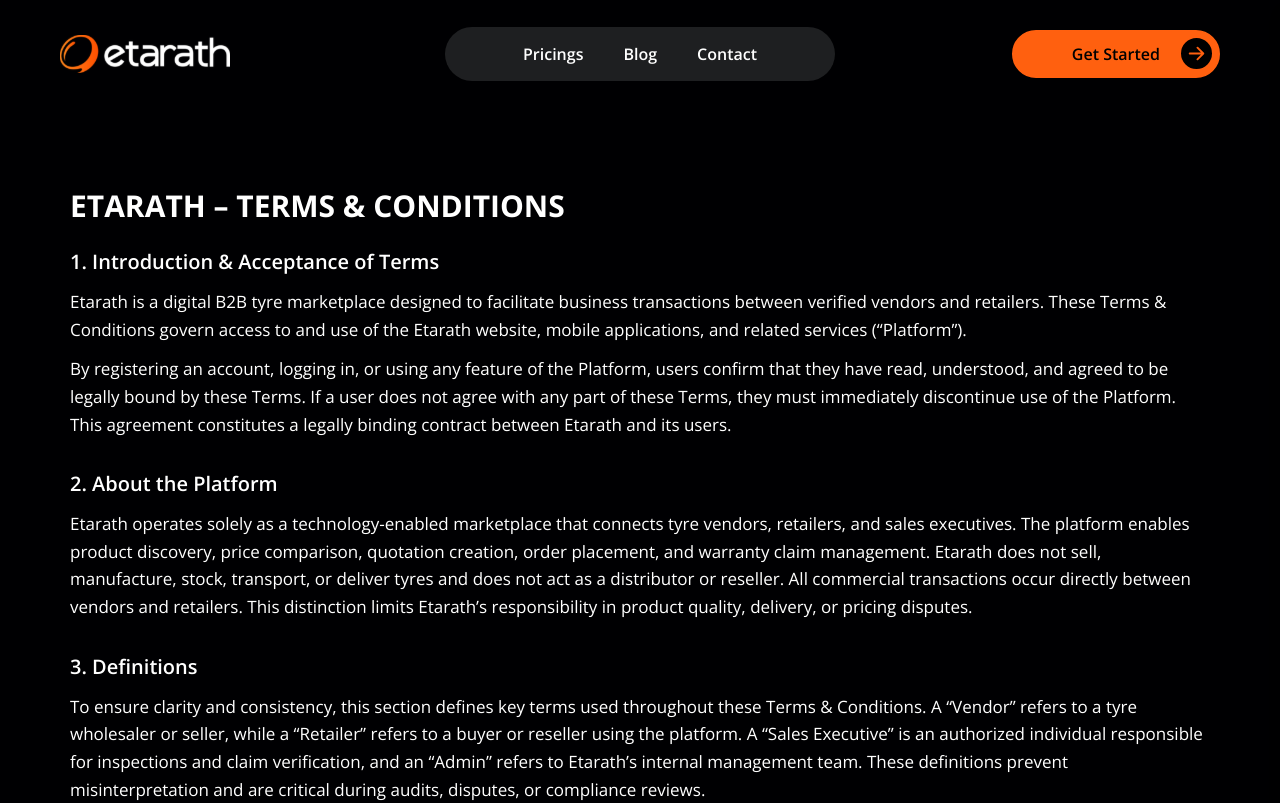
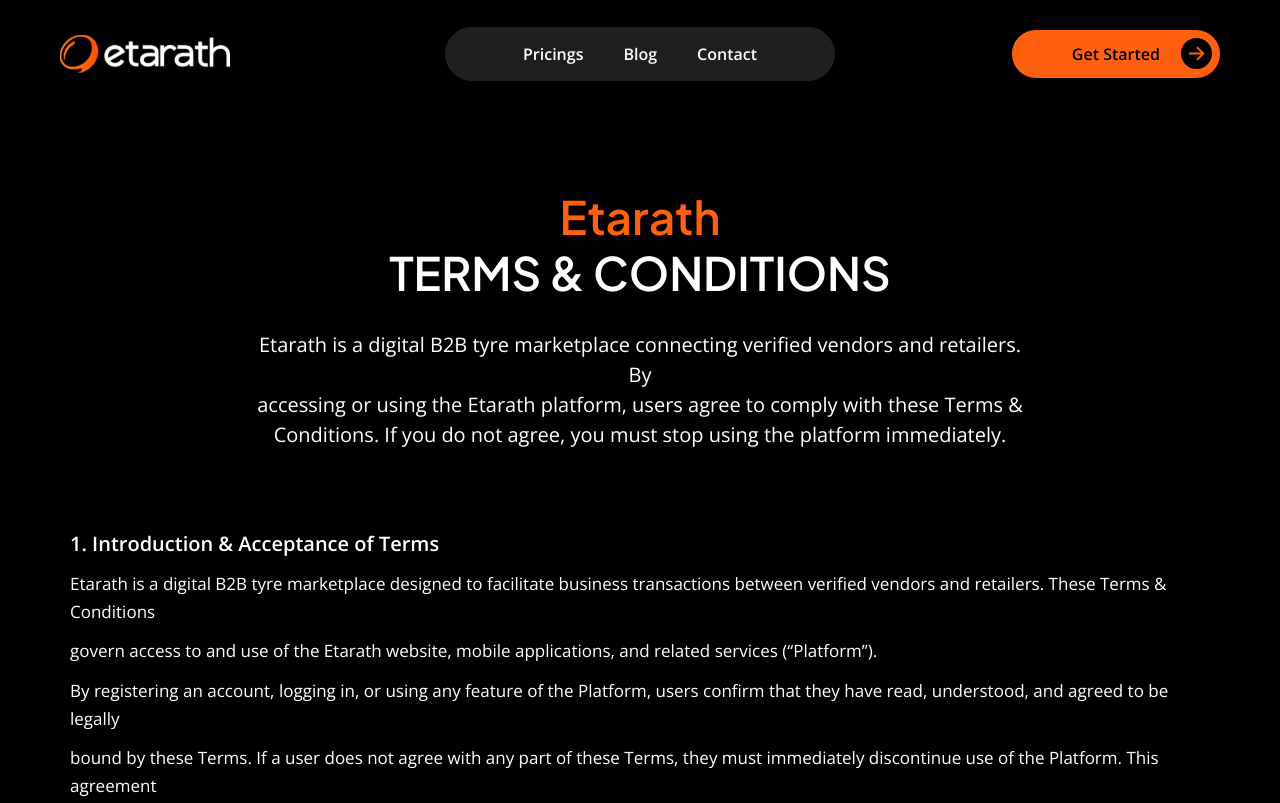
Before and after one commit to sarathcredot/Etarath, a Next.js app: page /terms-and-conditions in a window 1280 px wide. Shown: the top 803 px of the page. Built offline with nearby package versions, Linux system fonts and the light colour scheme.

Commit message:
privacy-policy and terms-and-conditions changes

```diff
--- a/src/app/blog/layout.tsx
+++ /dev/null
@@ -1,18 +0,0 @@
-
-
-import "@/app/globals.css";
-
-
-export default function RootLayout({
-    children,
-}: {
-    children: React.ReactNode;
-}) {
-    return (
-        <>
-
-            {children}
-
-        </>
-    );
-}
--- a/src/app/blog/page.tsx
+++ b/src/app/blog/page.tsx
@@ -14,7 +14,7 @@
         // Fetch blog data from the API
         const fetchBlogs = async () => {
             try {
-                const response = await axios.get(`${process.env.NEXT_PUBLIC_BACKEND_UR}/common/blogs`);
+                const response = await axios.get(`${process.env.NEXT_PUBLIC_BACKEND_URL}/common/blogs`);
                 const blogs = response?.data?.data;
 
                 console.log("Fetched blogs:", blogs);
--- a/src/app/privacy-policy/layout.tsx
+++ /dev/null
@@ -1,20 +0,0 @@
-
-
-import "@/app/globals.css";
-import Navbar from "@/components/common/Navbar";
-import Footer from "@/components/common/Footer";
-
-
-export default function RootLayout({
-    children,
-}: {
-    children: React.ReactNode;
-}) {
-    return (
-        <>
-
-            {children}
-
-        </>
-    );
-}
--- a/src/app/privacy-policy/page.tsx
+++ b/src/app/privacy-policy/page.tsx
@@ -45,11 +45,11 @@
     }, []);
 
     return (
-        <div className=''>
+        <div className='mb-30'>
             <Heading2 ref={heading1Ref} className=" text-center mb-[30px]">
                 <span className="text-primary">Etarath </span>
                 <br />
-                Privacy Policy – Overview
+                Privacy Policy
 
             </Heading2>
             <SubHeading1
@@ -61,7 +61,7 @@
             </SubHeading1>
 
 
-            <section ref={policyRef} className="">
+            <section ref={policyRef} className="mt-20">
                 {/* <Heading4 className="text-3xl font-bold mb-6">
                     ETARATH – PRIVACY POLICY
                 </Heading4> */}
--- a/src/app/terms-and-conditions/layout.tsx
+++ /dev/null
@@ -1,20 +0,0 @@
-
-
-import "@/app/globals.css";
-import Navbar from "@/components/common/Navbar";
-import Footer from "@/components/common/Footer";
-
-
-export default function RootLayout({
-    children,
-}: {
-    children: React.ReactNode;
-}) {
-    return (
-        <>
-
-            {children}
-
-        </>
-    );
-}
--- a/src/app/terms-and-conditions/page.tsx
+++ b/src/app/terms-and-conditions/page.tsx
@@ -1,18 +1,73 @@
+
+"use client";
 
 import Heading2 from '@/components/common/Heading2'
 import Heading4 from '@/components/common/Heading4'
 import Paragraph from '@/components/common/Paragraph'
 import SubHeading1 from '@/components/common/Subheading1'
-import React from 'react'
+import React, { useEffect, useRef } from 'react'
+import gsap from "gsap";
+import { SplitText } from "gsap/SplitText";
+
 
 function TermsAndConditionsPage() {
+
+
+    const heading1Ref = useRef<HTMLDivElement>(null);
+    const subHeading1Ref = useRef<HTMLDivElement>(null);
+    const policyRef = useRef<HTMLElement>(null);
+
+
+    useEffect(() => {
+        const mySplitText = new SplitText(heading1Ref.current, { type: "lines" }),
+            headingLines = mySplitText.lines;
+        const mySplitText2 = new SplitText(subHeading1Ref.current, { type: "lines" }),
+            subLines = mySplitText2.lines;
+
+        const mySplitText3 = new SplitText(policyRef.current, { type: "lines" }),
+            policyLines = mySplitText3.lines;
+
+        const tl = gsap.timeline({ duration: 1, ease: "power2.out" });
+
+        tl.fromTo(
+            headingLines,
+            { opacity: 0, y: 100, scale: 0.5, rotateX: 45 },
+            { opacity: 1, y: 0, scale: 1, rotateX: 0, stagger: 0.1 }
+        ).fromTo(
+            subLines,
+            { opacity: 0, scale: 0.9 },
+            { opacity: 1, scale: 1, stagger: 0.1 }
+        ).fromTo(
+            policyLines,
+            { opacity: 0, y: 100, scale: 0.5, rotateX: 45 },
+            { opacity: 1, y: 0, scale: 1, rotateX: 0, stagger: 0.1 }
+        );
+        return () => {
+            tl.kill();
+        };
+    }, []);
     return (
-        <div>
+        <div className='mb-30'  >
 
-            <section className="">
-                <Heading4 className="text-3xl font-bold mb-6">
+            <Heading2 ref={heading1Ref} className=" text-center mb-[30px]">
+                <span className="text-primary">Etarath </span>
+                <br />
+                TERMS & CONDITIONS
+
+            </Heading2>
+            <SubHeading1
+                ref={subHeading1Ref}
+                className="text-center mb-[40px] md:mx-[10%] lg:mx-[16%]"
+            >
+                Etarath is a digital B2B tyre marketplace connecting verified vendors and retailers. By accessing or
+                using the Etarath platform, users agree to comply
+                with these Terms & Conditions. If you do not agree, you must stop using the platform immediately.
+            </SubHeading1>
+
+            <section ref={policyRef} className="mt-20">
+                {/* <Heading4 className="text-3xl font-bold mb-6">
                     ETARATH – TERMS & CONDITIONS
-                </Heading4>
+                </Heading4> */}
 
                 {/* 1. Introduction */}
                 <div className="space-y-3 mb-8">
--- a/src/components/blog/Blogs.tsx
+++ b/src/components/blog/Blogs.tsx
@@ -13,7 +13,7 @@
         // Fetch blog data from the API
         const fetchBlogs = async () => {
             try {
-                const response = await axios.get(`${process.env.NEXT_PUBLIC_BACKEND_UR}/common/blogs`);
+                const response = await axios.get(`${process.env.NEXT_PUBLIC_BACKEND_URL}/common/blogs`);
                 const blogs = response?.data?.data;
 
                 console.log("Fetched blogs:", blogs);
```
